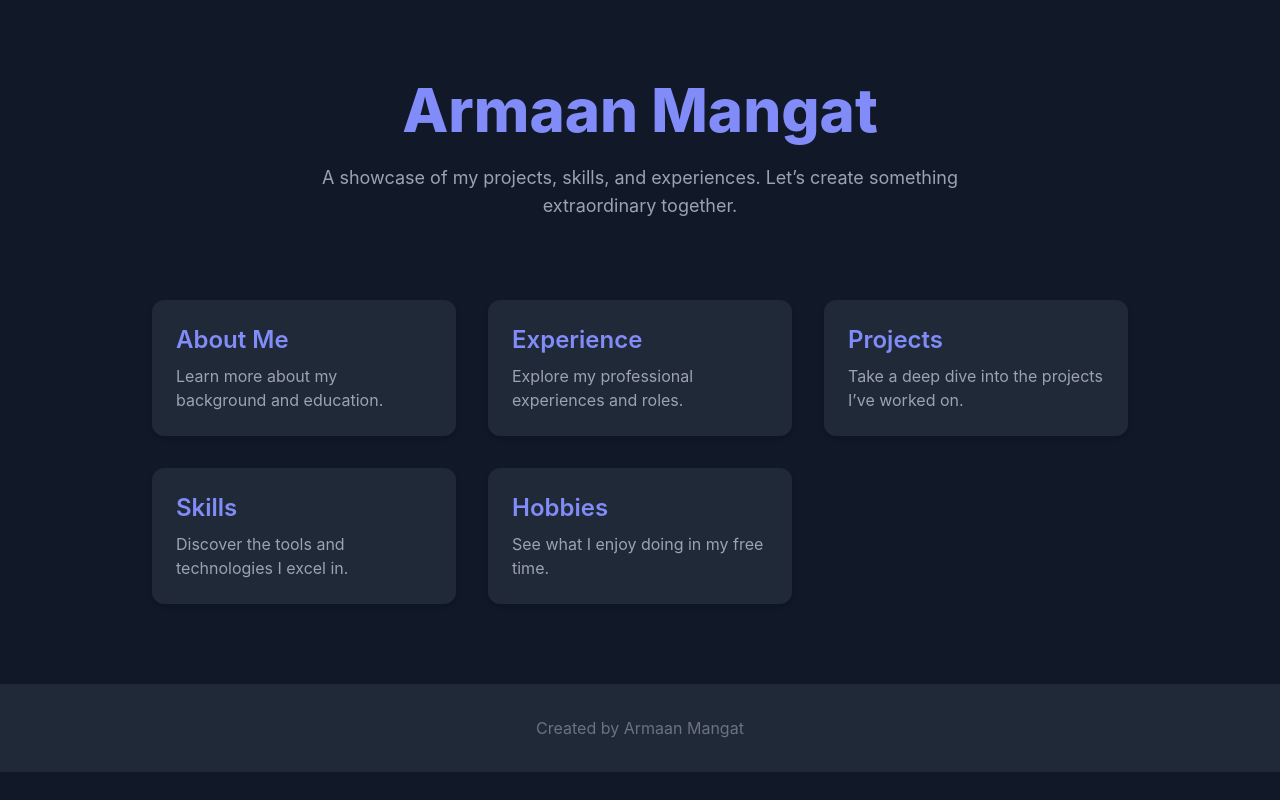
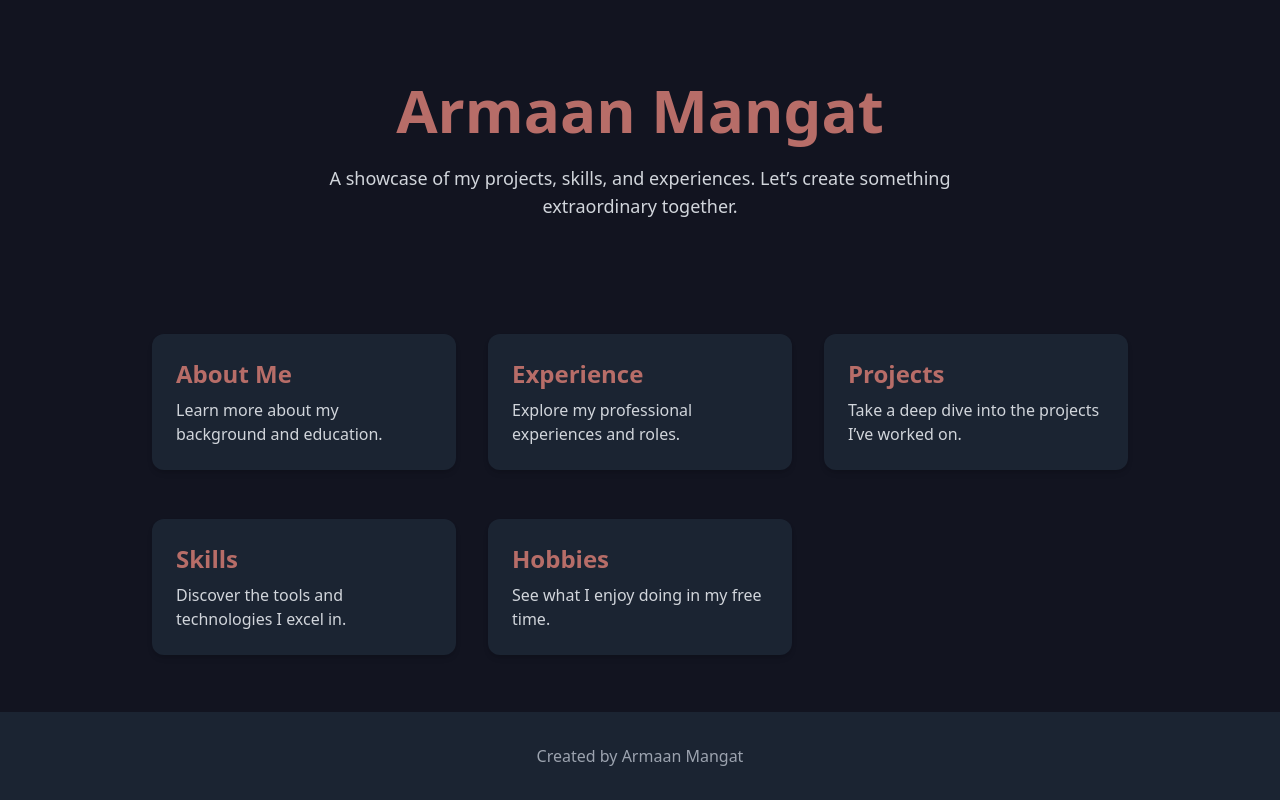
Before and after one commit to Armaan-Mangat/Armaan-Mangat.github.io, a Next.js app in the folder portfolio-site/: page / in a window 1280 px wide. Built offline with nearby package versions, Linux system fonts and the light colour scheme.

Commit message:
change colors

```diff
--- a/portfolio-site/app/about/page.tsx
+++ b/portfolio-site/app/about/page.tsx
@@ -4,9 +4,9 @@ import Link from 'next/link';
 
 export default function AboutPage() {
   return (
-    <main className="bg-gray-900 text-gray-100 min-h-screen">
+    <main className="bg-richblack text-gray-200 min-h-screen">
       <section className="text-center py-20">
-        <h1 className="text-5xl font-extrabold text-indigo-400 mb-6">About Me</h1>
+        <h1 className="text-5xl font-extrabold text-indianred mb-6">About Me</h1>
         <p className="text-gray-400 text-lg max-w-2xl mx-auto">
           I am a Bachelor of Science student in Computer Science with a minor in Mathematics at the University of Alberta. I am passionate about technology, problem-solving, and creating impactful solutions.
         </p>
@@ -14,7 +14,7 @@ export default function AboutPage() {
 
       <div className="text-center mt-10">
         <Link href="/">
-          <button className="bg-indigo-800 text-white px-6 py-3 rounded-lg shadow-lg hover:bg-indigo-700 transition">
+          <button className="bg-raisin text-white px-6 py-3 rounded-lg shadow-lg hover:bg-onyx transition">
             Back to Home
           </button>
         </Link>
--- a/portfolio-site/app/experience/page.tsx
+++ b/portfolio-site/app/experience/page.tsx
@@ -4,20 +4,20 @@ import Link from 'next/link';
 
 export default function ExperiencePage() {
   return (
-    <main className="bg-gray-900 text-gray-100 min-h-screen">
+    <main className="bg-richblack text-gray-200 min-h-screen">
       <section className="text-center py-20">
-        <h1 className="text-5xl font-extrabold text-indigo-400 mb-6">Experience</h1>
+        <h1 className="text-5xl font-extrabold text-indianred mb-6">Experience</h1>
         <div className="max-w-3xl mx-auto text-left">
-          <h2 className="text-2xl font-semibold text-gray-200 mt-6">IT Support/System Administrator</h2>
+          <h2 className="text-2xl font-semibold text-indianred mt-6">IT Support/System Administrator</h2>
           <p className="text-gray-400">
             <em>A1 Accounting, Edmonton, AB | August 2019 – Present</em>
           </p>
-          <ul className="list-disc ml-6 text-gray-400 mt-2">
+          <ul className="list-disc ml-6 text-gray-300 mt-2">
             <li>Provided technical support for hardware, software, and network issues.</li>
             <li>Managed server and network infrastructure, ensuring 99.9% uptime.</li>
           </ul>
 
-          <h2 className="text-2xl font-semibold text-gray-200 mt-6">Fulfillment Associate</h2>
+          <h2 className="text-2xl font-semibold text-indianred mt-6">Fulfillment Associate</h2>
           <p className="text-gray-400">
             <em>Walmart, Edmonton, AB | February 2019 – August 2019</em>
           </p>
@@ -26,7 +26,7 @@ export default function ExperiencePage() {
 
       <div className="text-center mt-10">
         <Link href="/">
-          <button className="bg-indigo-800 text-white px-6 py-3 rounded-lg shadow-lg hover:bg-indigo-700 transition">
+          <button className="bg-raisin text-white px-6 py-3 rounded-lg shadow-lg hover:bg-onyx transition">
             Back to Home
           </button>
         </Link>
--- a/portfolio-site/app/globals.css
+++ b/portfolio-site/app/globals.css
@@ -5,9 +5,7 @@
 
 /* Body styling */
 body {
-  background-color: #181818; /* Dark theme background */
-  color: #e5e7eb; /* Light text color */
-  font-family: 'Inter', sans-serif;
+  @apply bg-richblack text-gray-200;
 }
 
 h1, h2, h3 {
--- a/portfolio-site/app/page.tsx
+++ b/portfolio-site/app/page.tsx
@@ -4,55 +4,55 @@ import Link from 'next/link';
 
 export default function HomePage() {
   return (
-    <main className="bg-gray-900 text-gray-100 min-h-screen">
+    <main className="bg-richblack text-gray-200 min-h-screen flex flex-col">
       {/* Hero Section */}
-      <section className="text-center py-20">
-        <h2 className="text-6xl font-extrabold text-indigo-400 mb-6">
+      <section className="text-center py-20 flex-grow">
+        <h2 className="text-6xl font-extrabold text-indianred mb-6">
           Armaan Mangat
         </h2>
-        <p className="text-gray-400 text-lg max-w-2xl mx-auto">
+        <p className="text-gray-300 text-lg max-w-2xl mx-auto">
           A showcase of my projects, skills, and experiences. Let’s create something extraordinary together.
         </p>
       </section>
 
       {/* Navigation Cards */}
-      <section className="grid gap-8 px-6 sm:grid-cols-2 lg:grid-cols-3 max-w-5xl mx-auto">
+      <section className="grid gap-8 px-6 sm:grid-cols-2 lg:grid-cols-3 max-w-5xl mx-auto flex-grow">
         <Link href="/about">
-          <div className="bg-gray-800 shadow-md rounded-xl p-6 hover:bg-gray-700 transition">
-            <h3 className="text-2xl font-semibold text-indigo-400">About Me</h3>
-            <p className="text-gray-400 mt-2">Learn more about my background and education.</p>
+          <div className="bg-gunmetal shadow-md rounded-xl p-6 hover:bg-raisin transition">
+            <h3 className="text-2xl font-semibold text-indianred">About Me</h3>
+            <p className="text-gray-300 mt-2">Learn more about my background and education.</p>
           </div>
         </Link>
         <Link href="/experience">
-          <div className="bg-gray-800 shadow-md rounded-xl p-6 hover:bg-gray-700 transition">
-            <h3 className="text-2xl font-semibold text-indigo-400">Experience</h3>
-            <p className="text-gray-400 mt-2">Explore my professional experiences and roles.</p>
+          <div className="bg-gunmetal shadow-md rounded-xl p-6 hover:bg-raisin transition">
+            <h3 className="text-2xl font-semibold text-indianred">Experience</h3>
+            <p className="text-gray-300 mt-2">Explore my professional experiences and roles.</p>
           </div>
         </Link>
         <Link href="/projects">
-          <div className="bg-gray-800 shadow-md rounded-xl p-6 hover:bg-gray-700 transition">
-            <h3 className="text-2xl font-semibold text-indigo-400">Projects</h3>
-            <p className="text-gray-400 mt-2">Take a deep dive into the projects I’ve worked on.</p>
+          <div className="bg-gunmetal shadow-md rounded-xl p-6 hover:bg-raisin transition">
+            <h3 className="text-2xl font-semibold text-indianred">Projects</h3>
+            <p className="text-gray-300 mt-2">Take a deep dive into the projects I’ve worked on.</p>
           </div>
         </Link>
         <Link href="/skills">
-          <div className="bg-gray-800 shadow-md rounded-xl p-6 hover:bg-gray-700 transition">
-            <h3 className="text-2xl font-semibold text-indigo-400">Skills</h3>
-            <p className="text-gray-400 mt-2">Discover the tools and technologies I excel in.</p>
+          <div className="bg-gunmetal shadow-md rounded-xl p-6 hover:bg-raisin transition">
+            <h3 className="text-2xl font-semibold text-indianred">Skills</h3>
+            <p className="text-gray-300 mt-2">Discover the tools and technologies I excel in.</p>
           </div>
         </Link>
         <Link href="/hobbies">
-          <div className="bg-gray-800 shadow-md rounded-xl p-6 hover:bg-gray-700 transition">
-            <h3 className="text-2xl font-semibold text-indigo-400">Hobbies</h3>
-            <p className="text-gray-400 mt-2">See what I enjoy doing in my free time.</p>
+          <div className="bg-gunmetal shadow-md rounded-xl p-6 hover:bg-raisin transition">
+            <h3 className="text-2xl font-semibold text-indianred">Hobbies</h3>
+            <p className="text-gray-300 mt-2">See what I enjoy doing in my free time.</p>
           </div>
         </Link>
       </section>
 
-      <footer className="text-center py-8 mt-20 bg-gray-800">
-  <p className="text-gray-500">Created by Armaan Mangat</p>
-</footer>
-
+      {/* Footer */}
+      <footer className="text-center py-8 mt-10 bg-gunmetal">
+        <p className="text-gray-400">Created by Armaan Mangat</p>
+      </footer>
     </main>
   );
 }
--- a/portfolio-site/app/skills/page.tsx
+++ b/portfolio-site/app/skills/page.tsx
@@ -4,23 +4,23 @@ import Link from 'next/link';
 
 export default function SkillsPage() {
   return (
-    <main className="bg-gray-900 text-gray-100 min-h-screen">
+    <main className="bg-richblack text-gray-200 min-h-screen">
       <section className="text-center py-20">
-        <h1 className="text-5xl font-extrabold text-indigo-400 mb-6">Skills</h1>
+        <h1 className="text-5xl font-extrabold text-indianred mb-6">Skills</h1>
         <div className="max-w-3xl mx-auto text-left">
-          <h2 className="text-2xl font-semibold text-gray-200 mt-6">Programming Languages</h2>
-          <p className="text-gray-400">
+          <h2 className="text-2xl font-semibold text-indianred mt-6">Programming Languages</h2>
+          <p className="text-gray-300">
             C/C++, Java, Python, Dart (Flutter), SQL, NoSQL, REST API, Node.js, Express
           </p>
 
-          <h2 className="text-2xl font-semibold text-gray-200 mt-6">Developer Tools</h2>
-          <p className="text-gray-400">Git, Docker, VS Code, Postman</p>
+          <h2 className="text-2xl font-semibold text-indianred mt-6">Developer Tools</h2>
+          <p className="text-gray-300">Git, Docker, VS Code, Postman</p>
         </div>
       </section>
 
       <div className="text-center mt-10">
         <Link href="/">
-          <button className="bg-indigo-800 text-white px-6 py-3 rounded-lg shadow-lg hover:bg-indigo-700 transition">
+          <button className="bg-raisin text-white px-6 py-3 rounded-lg shadow-lg hover:bg-onyx transition">
             Back to Home
           </button>
         </Link>
--- a/portfolio-site/tailwind.config.ts
+++ b/portfolio-site/tailwind.config.ts
@@ -1,19 +1,17 @@
-import type { Config } from "tailwindcss";
+const colors = require('tailwindcss/colors');
 
-export default {
-  content: [
-    "./pages/**/*.{js,ts,jsx,tsx,mdx}",
-    "./components/**/*.{js,ts,jsx,tsx,mdx}",
-    "./app/**/*.{js,ts,jsx,tsx,mdx}",
-    './styles/**/*.{js,ts,jsx,tsx}', // Include styles directory if used
-  ],
+module.exports = {
+  content: ['./app/**/*.{js,ts,jsx,tsx}', './pages/**/*.{js,ts,jsx,tsx}', './components/**/*.{js,ts,jsx,tsx}'],
   theme: {
     extend: {
       colors: {
-        background: "var(--background)",
-        foreground: "var(--foreground)",
+        onyx: '#403F4C',
+        raisin: '#2C2B3C',
+        gunmetal: '#1B2432',
+        richblack: '#121420',
+        indianred: '#B76D68',
       },
     },
   },
   plugins: [],
-} satisfies Config;
+};
```
Also changed, not shown: portfolio-site/app/hobbies/page.tsx (+22 -22 lines), portfolio-site/app/projects/page.tsx (+20 -19 lines).
